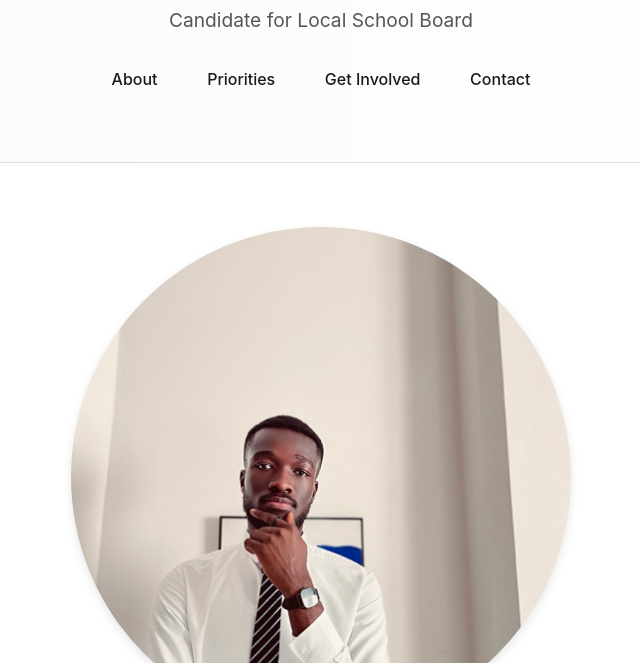
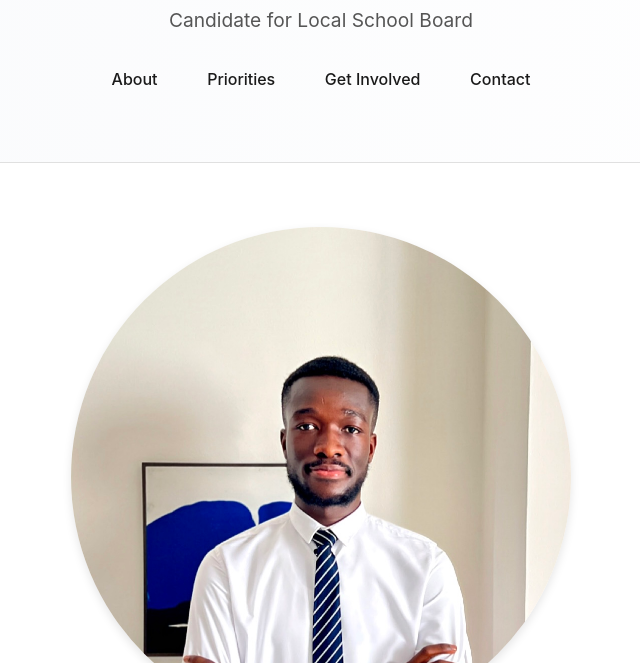
Before and after one commit to ISAIAH-AKUAMOAH-BOATENG/Isaiah, a plain HTML site: page index.html in a window 1280 px wide. Shown: the part 137-800 px from the top of the page, without its empty margins (319-959 px from the left). Drawn offline with Linux system fonts and the light colour scheme.

Commit message:
Update index.html

```diff
--- a/index.html
+++ b/index.html
@@ -154,7 +154,7 @@
 
   <section id="about">
     <!-- ✅ Add your portrait here -->
-    <img src="isaiah.jpg" alt="Portrait of Your Name" class="portrait" />
+    <img src="isaiah2.jpg" alt="Portrait of Your Name" class="portrait" />
 
     <h2>About Me</h2>
     <p>Hello! I’m <strong>Your Name</strong>, and I’m running for the local school board to help shape a better future for our students. As a lifelong learner, parent, and advocate for equitable education, I believe our schools deserve thoughtful leadership rooted in transparency and compassion.</p>
```
